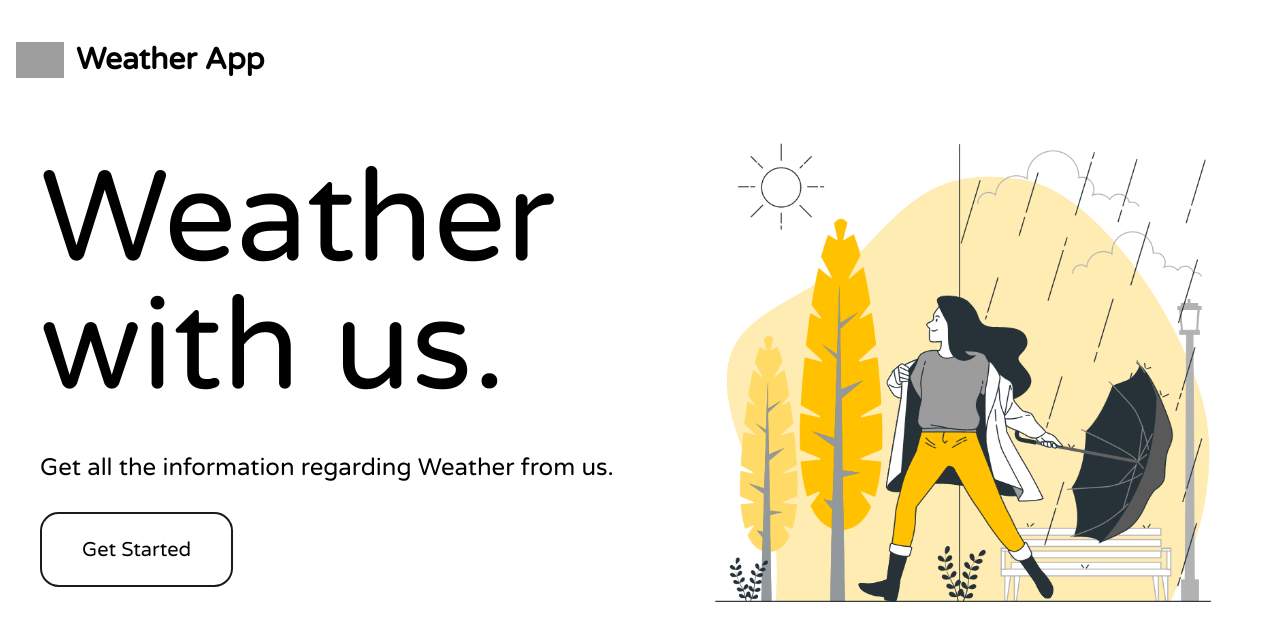
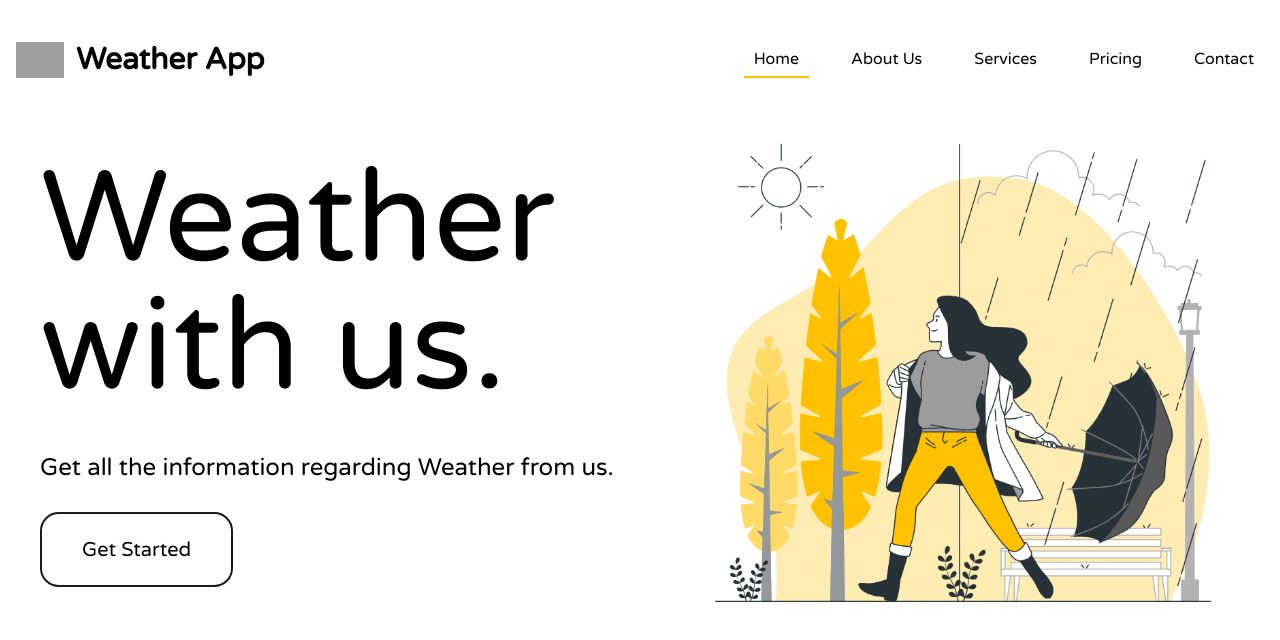
Before and after one commit to M0GAMB0/Weather_App, a React (Vite) app: page / in a window 1280 px wide. Shown: the top 640 px of the page. Built offline with nearby package versions, Linux system fonts and the light colour scheme; grey boxes are pictures that could not be loaded.

Commit message:
header hovering modified

```diff
--- a/src/App.css
+++ b/src/App.css
@@ -10,7 +10,7 @@ a {
 button {
 	appearance: none;
 	background-color: transparent;
-	border: 0.125em solid #1a1a1a;
+	border: 0.125em solid rgb(26, 26, 26);
 	border-radius: 0.9375em;
 	box-sizing: border-box;
 	color: #3b3b3b;
@@ -39,7 +39,7 @@ button:disabled {
 
 button:hover {
 	color: #fff;
-	background-color: #fac305;
+	background-color: #ffc100;
 	box-shadow: rgba(0, 0, 0, 0.25) 0 8px 15px;
 	transform: translateY(-2px);
 }
--- a/src/Components/Header.jsx
+++ b/src/Components/Header.jsx
@@ -1,17 +1,25 @@
 import { Navbar } from "flowbite-react";
 import React, { useState } from "react";
 import { useNavigate } from "react-router-dom";
-const navigation = [
-	{ name: "Home", href: `/`, isActive: true },
-	{ name: "About Us", href: `/AboutUs`, isActive: false },
-	{ name: "Services", href: `/Services`, isActive: false },
-	{ name: "Pricing", href: `/Pricing`, isActive: false },
-	{ name: "Contact", href: `/Contact`, isActive: false },
+let navigation = [
+	{ key: 1, name: "Home", href: `/`, isActive: true },
+	{ key: 2, name: "About Us", href: `/AboutUs`, isActive: false },
+	{ key: 3, name: "Services", href: `/Services`, isActive: false },
+	{ key: 4, name: "Pricing", href: `/Pricing`, isActive: false },
+	{ key: 5, name: "Contact", href: `/Contact`, isActive: false },
 ];
 const Header = () => {
 	const history = useNavigate();
-	var temp = 1;
 	const [navBar, setNavBar] = useState(navigation);
+	const changeActiveStatus = (key, href) => {
+		navBar.forEach((items) => (items.isActive = false));
+		navBar[key - 1].isActive = true;
+		setNavBar(navBar);
+		return history(href);
+	};
+	const hover = (e) => {
+		e.target.style.borderBottom = "2px solid #ffc100";
+	};
 	return (
 		<Navbar className="" fluid={true} rounded={true}>
 			<Navbar.Brand href="#">
@@ -26,30 +34,30 @@ const Header = () => {
 			</Navbar.Brand>
 			<Navbar.Toggle />
 			<Navbar.Collapse>
-				{/* <Navbar.Link onClick={() => history(`/`)} className="text-base">
-					Home
-				</Navbar.Link>
-				<Navbar.Link
-					onClick={() => history(`/AboutUs`)}
-					className="text-base"
-					style={{ color: "#fac305" }}
-				>
-					About
-				</Navbar.Link>
-				<Navbar.Link href="#" className="text-base">
-					Services
-				</Navbar.Link>
-				<Navbar.Link href="#" className="text-base">
-					Pricing
-				</Navbar.Link>
-				<Navbar.Link href="#" className="text-base">
-					Contact
-				</Navbar.Link> */}
-				{navBar.map((items) => {
-					<Navbar.Link key={items.name} href={items.href}>
-						Pricing
-					</Navbar.Link>;
-				})}
+				{navBar.map((items) => (
+					<Navbar.Link
+						key={items.key}
+						active={items.isActive}
+						onClick={() => changeActiveStatus(items.key, items.href)}
+						onMouseOver={(e) => {
+							e.target.style.borderBottom = "2px solid #ffc100";
+						}}
+						onMouseOut={(e) => {
+							e.target.style.borderBottom = items.isActive
+								? "2px solid #ffc100"
+								: "none";
+						}}
+						style={{
+							color: "#000",
+							fontSize: "1rem",
+							lineHeight: "1.5rem",
+							padding: "5px 10px",
+							borderBottom: items.isActive ? "2px solid #ffc100" : "none",
+						}}
+					>
+						{items.name}
+					</Navbar.Link>
+				))}
 			</Navbar.Collapse>
 		</Navbar>
 	);
```
